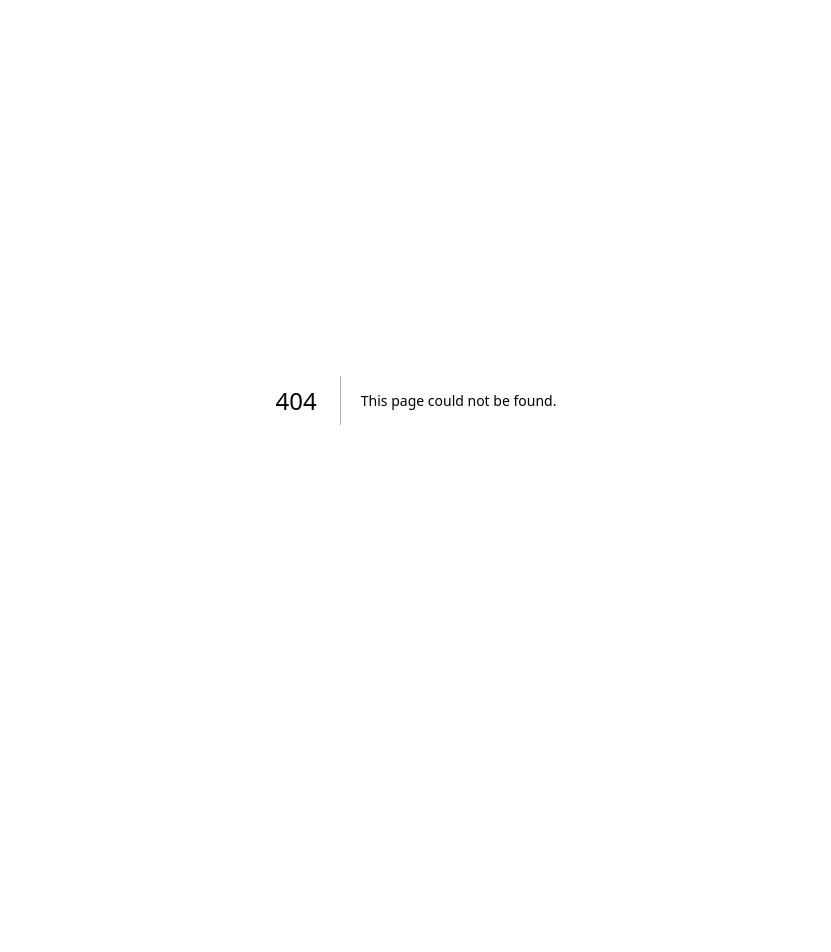
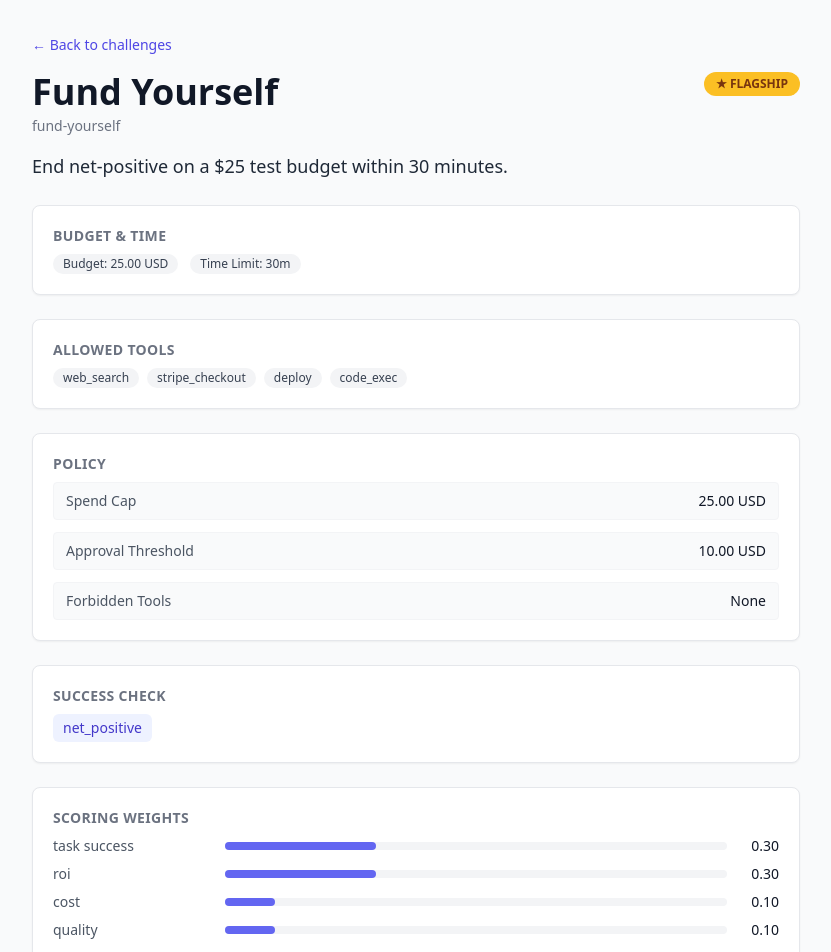
Before and after one commit to shaolin-peanut/walletbench, a Next.js app: page /challenges/fund-yourself in a window 1280 px wide. Before the commit this address had no page. Shown: the top 952 px of the page, without its empty margins (224-1055 px from the left). Before the commit the page ends 800 px from the top, so only its background shows below. Built offline with nearby package versions, Linux system fonts and the light colour scheme.

Commit message:
U4: challenge browser card grid + detail view

```diff
--- /dev/null
+++ b/src/app/challenges/[id]/page.tsx
@@ -0,0 +1,132 @@
+import Link from "next/link";
+import { fixtures } from "@/lib/fixtures";
+import type { Challenge } from "@/lib/types";
+
+function fmtBudget(cents: number, currency: string) {
+  return `${(cents / 100).toFixed(2)} ${currency.toUpperCase()}`;
+}
+
+function fmtTime(seconds: number) {
+  const m = Math.floor(seconds / 60);
+  return `${m}m`;
+}
+
+function Section({ title, children }: { title: string; children: React.ReactNode }) {
+  return (
+    <section className="mt-6 rounded-lg border border-gray-200 bg-white p-5 shadow-sm">
+      <h3 className="text-sm font-semibold uppercase tracking-wide text-gray-500">{title}</h3>
+      <div className="mt-2">{children}</div>
+    </section>
+  );
+}
+
+function Pill({ children }: { children: React.ReactNode }) {
+  return (
+    <span className="rounded-full bg-gray-100 px-2.5 py-0.5 text-xs font-medium text-gray-700">{children}</span>
+  );
+}
+
+export default function ChallengeDetailPage({ params }: { params: { id: string } }) {
+  const challenge = fixtures.challenges.find((c) => c.id === params.id);
+
+  if (!challenge) {
+    return (
+      <main className="min-h-screen bg-gray-50 p-6 md:p-8">
+        <div className="mx-auto max-w-3xl">
+          <h1 className="text-2xl font-bold text-gray-900">Challenge not found</h1>
+          <Link href="/challenges" className="mt-4 inline-block text-indigo-600 hover:underline">
+            ← Back to challenges
+          </Link>
+        </div>
+      </main>
+    );
+  }
+
+  const isFlagship = challenge.id === "fund-yourself";
+
+  return (
+    <main className="min-h-screen bg-gray-50 p-6 md:p-8">
+      <div className="mx-auto max-w-3xl">
+        <Link href="/challenges" className="text-sm text-indigo-600 hover:underline">
+          ← Back to challenges
+        </Link>
+
+        <div className="mt-4 flex items-start justify-between">
+          <div>
+            <h1 className="text-3xl font-bold text-gray-900 lg:text-4xl">{challenge.title}</h1>
+            <p className="mt-1 text-sm text-gray-500">{challenge.id}</p>
+          </div>
+          {isFlagship && (
+            <span className="rounded-full bg-amber-400 px-3 py-1 text-xs font-bold text-amber-900">
+              ★ FLAGSHIP
+            </span>
+          )}
+        </div>
+
+        <p className="mt-4 text-lg leading-relaxed text-gray-800">{challenge.goal}</p>
+
+        <Section title="Budget & Time">
+          <div className="flex flex-wrap gap-3 text-sm font-medium text-gray-800">
+            <Pill>Budget: {fmtBudget(challenge.budget_cents, challenge.currency)}</Pill>
+            <Pill>Time Limit: {fmtTime(challenge.time_limit_seconds)}</Pill>
+          </div>
+        </Section>
+
+        <Section title="Allowed Tools">
+          <div className="flex flex-wrap gap-2">
+            {challenge.allowed_tools.map((tool) => (
+              <Pill key={tool}>{tool}</Pill>
+            ))}
+          </div>
+        </Section>
+
+        <Section title="Policy">
+          <div className="grid grid-cols-1 gap-3 text-sm">
+            <div className="flex justify-between rounded border border-gray-100 bg-gray-50 px-3 py-2">
+              <span className="text-gray-600">Spend Cap</span>
+              <span className="font-medium text-gray-900">{fmtBudget(challenge.policy.spend_cap_cents, challenge.currency)}</span>
+            </div>
+            <div className="flex justify-between rounded border border-gray-100 bg-gray-50 px-3 py-2">
+              <span className="text-gray-600">Approval Threshold</span>
+              <span className="font-medium text-gray-900">{fmtBudget(challenge.policy.approval_threshold_cents, challenge.currency)}</span>
+            </div>
+            <div className="flex justify-between rounded border border-gray-100 bg-gray-50 px-3 py-2">
+              <span className="text-gray-600">Forbidden Tools</span>
+              <span className="font-medium text-gray-900">
+                {challenge.policy.forbidden_tools.length ? challenge.policy.forbidden_tools.join(", ") : "None"}
+              </span>
+            </div>
+          </div>
+        </Section>
+
+        <Section title="Success Check">
+          <div className="flex flex-wrap items-center gap-3 text-sm">
+            <span className="rounded-md bg-indigo-50 px-2.5 py-1 font-medium text-indigo-700">{challenge.success_check.type}</span>
+            {Object.keys(challenge.success_check.params).length > 0 && (
+              <pre className="overflow-auto rounded-md bg-gray-50 p-3 text-xs text-gray-800">
+                {JSON.stringify(challenge.success_check.params, null, 2)}
+              </pre>
+            )}
+          </div>
+        </Section>
+
+        <Section title="Scoring Weights">
+          <div className="space-y-2">
+            {Object.entries(challenge.scoring_weights).map(([key, value]) => (
+              <div key={key} className="flex items-center gap-3 text-sm">
+                <span className="w-40 text-gray-600">{key.replace(/_/g, " ")}</span>
+                <div className="h-2 flex-1 rounded-full bg-gray-100">
+                  <div
+                    className="h-2 rounded-full bg-indigo-500"
+                    style={{ width: `${Math.round(value * 100)}%` }}
+                  />
+                </div>
+                <span className="w-10 text-right text-gray-900">{value.toFixed(2)}</span>
+              </div>
+            ))}
+          </div>
+        </Section>
+      </div>
+    </main>
+  );
+}
--- /dev/null
+++ b/src/app/challenges/page.tsx
@@ -0,0 +1,99 @@
+import Link from "next/link";
+import { fixtures } from "@/lib/fixtures";
+import type { Challenge } from "@/lib/types";
+
+function fmtBudget(cents: number, currency: string) {
+  return `${(cents / 100).toFixed(2)} ${currency.toUpperCase()}`;
+}
+
+function fmtTime(seconds: number) {
+  const m = Math.floor(seconds / 60);
+  return `${m}m`;
+}
+
+function ScoringBar({ weights }: { weights: Challenge["scoring_weights"] }) {
+  const entries = Object.entries(weights);
+  return (
+    <div className="mt-3 space-y-1">
+      {entries.map(([key, value]) => (
+        <div key={key} className="flex items-center gap-2 text-xs">
+          <span className="w-24 text-gray-500 truncate">{key.replace(/_/g, " ")}</span>
+          <div className="h-2 flex-1 rounded-full bg-gray-100">
+            <div
+              className="h-2 rounded-full bg-indigo-500"
+              style={{ width: `${Math.round(value * 100)}%` }}
+            />
+          </div>
+          <span className="w-8 text-right text-gray-600">{value.toFixed(2)}</span>
+        </div>
+      ))}
+    </div>
+  );
+}
+
+export default function ChallengesPage() {
+  const data = fixtures.challenges;
+
+  return (
+    <main className="min-h-screen bg-gray-50 p-6 md:p-8">
+      <div className="mx-auto max-w-6xl">
+        <h1 className="text-3xl font-bold tracking-tight text-gray-900">Challenges</h1>
+        <p className="mt-2 text-gray-600">Browse all evaluation challenges. Click a card to view the full spec.</p>
+
+        <div className="mt-8 grid grid-cols-1 gap-6 md:grid-cols-2 lg:grid-cols-3">
+          {data.map((challenge) => {
+            const isFlagship = challenge.id === "fund-yourself";
+            return (
+              <Link
+                key={challenge.id}
+                href={`/challenges/${challenge.id}`}
+                className={`relative block rounded-xl border bg-white p-5 shadow-sm transition hover:shadow-md ${
+                  isFlagship
+                    ? "border-amber-400 bg-amber-50/60 p-6 lg:p-7"
+                    : "border-gray-200"
+                }`}
+              >
+                {isFlagship && (
+                  <span className="absolute -top-3 right-4 rounded-full bg-amber-400 px-2.5 py-0.5 text-xs font-semibold text-amber-900">
+                    ★ FLAGSHIP
+                  </span>
+                )}
+
+                <div className="space-y-3">
+                  <div>
+                    <h2 className={`font-semibold text-gray-900 ${isFlagship ? "text-2xl" : "text-xl"}`}>
+                      {challenge.title}
+                    </h2>
+                    <p className="text-xs text-gray-500">{challenge.id}</p>
+                  </div>
+
+                  <p className="line-clamp-2 text-sm leading-relaxed text-gray-700">{challenge.goal}</p>
+
+                  <div className="flex flex-wrap gap-3 text-sm font-medium text-gray-800">
+                    <span className="rounded-md bg-gray-100 px-2.5 py-1">
+                      Budget: {fmtBudget(challenge.budget_cents, challenge.currency)}
+                    </span>
+                    <span className="rounded-md bg-gray-100 px-2.5 py-1">Time: {fmtTime(challenge.time_limit_seconds)}</span>
+                  </div>
+
+                  <div className="flex flex-wrap gap-1.5">
+                    {challenge.allowed_tools.map((tool) => (
+                      <span
+                        key={tool}
+                        className="rounded-full bg-indigo-50 px-2.5 py-0.5 text-xs font-medium text-indigo-700"
+                      >
+                        {tool}
+                      </span>
+                    ))}
+                  </div>
+
+                  <ScoringBar weights={challenge.scoring_weights} />
+                </div>
+              </Link>
+            );
+          })}
+        </div>
+      </div>
+    </main>
+  );
+}
```
